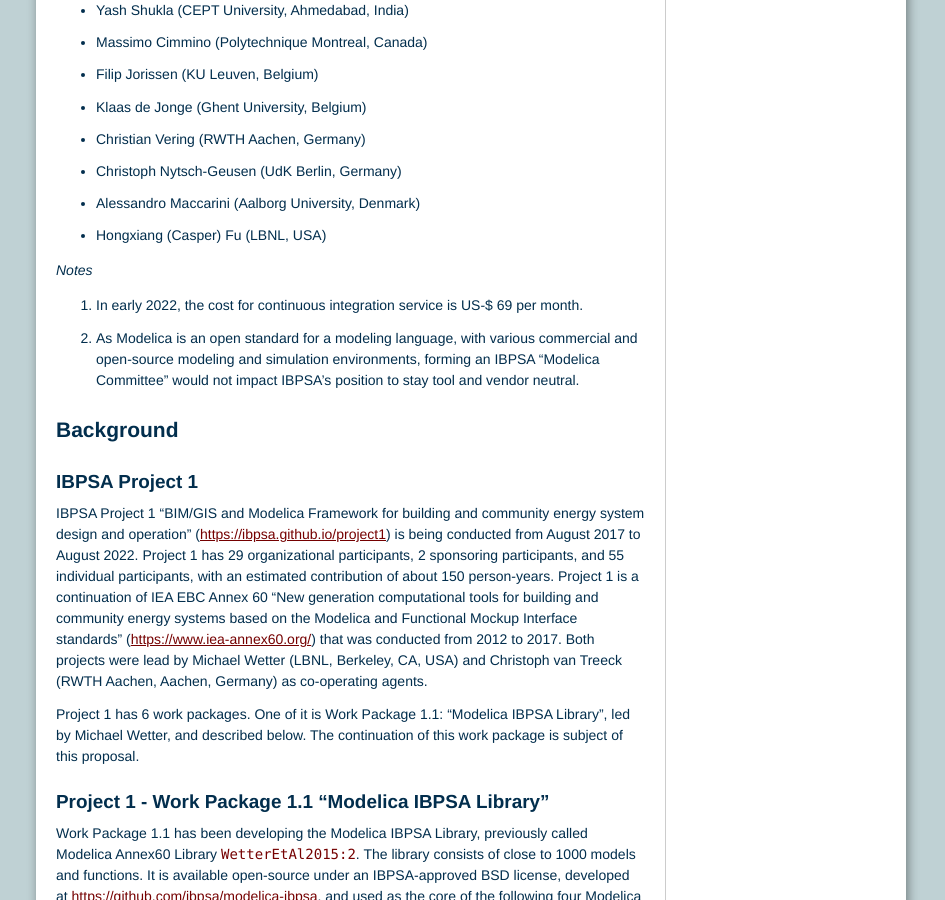
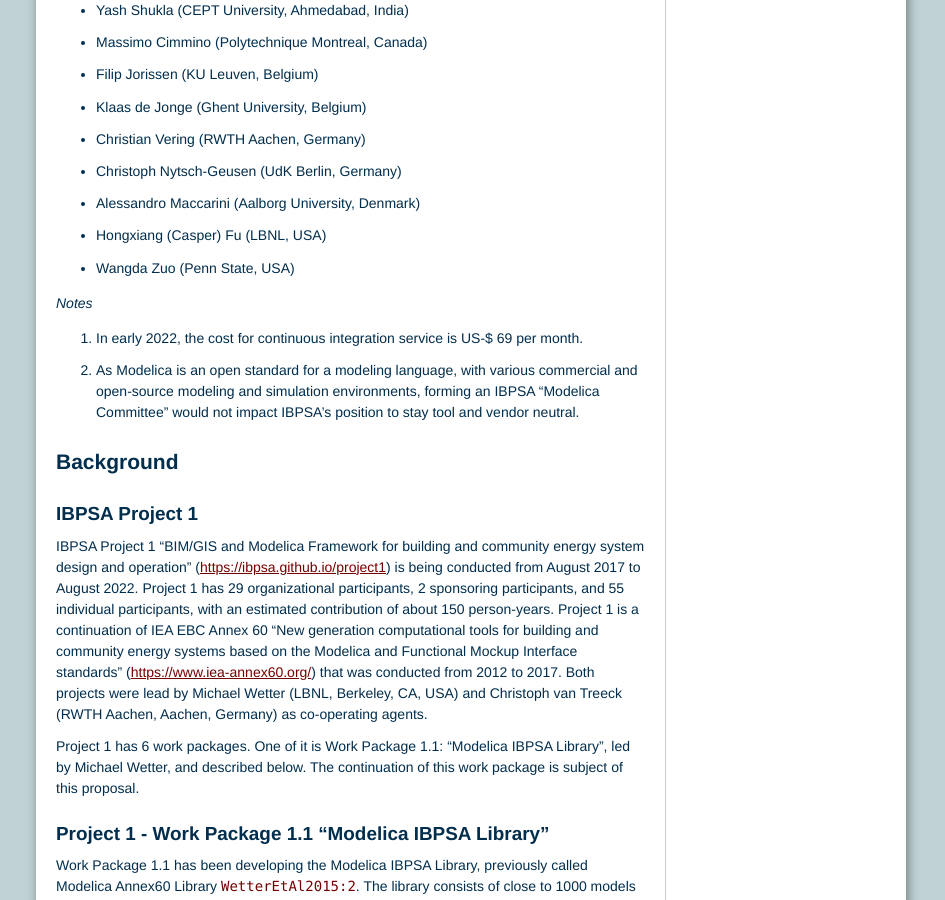
Before and after one commit to ibpsa/project1, a Sphinx documentation site: the page built from reports/2022-wp_1_1_continuation/source/contents.rst, in a window 1280 px wide and 900 px high, scrolled down 791 px. Shown: the whole window, without its empty margins (169-1114 px from the left). Built offline with Sphinx 7.4.7, drawn with Linux system fonts in a browser that asks for light colours; cross-references to code outside the pages are shown as plain code.

Commit message:
Added Wangda

```diff
--- a/reports/2022-wp_1_1_continuation/source/contents.rst
+++ b/reports/2022-wp_1_1_continuation/source/contents.rst
@@ -53,7 +53,7 @@
 - Christoph Nytsch-Geusen (UdK Berlin, Germany)
 - Alessandro Maccarini (Aalborg University, Denmark)
 - Hongxiang (Casper) Fu (LBNL, USA)
-
+- Wangda Zuo (Penn State, USA)
 
 *Notes*
 
```
